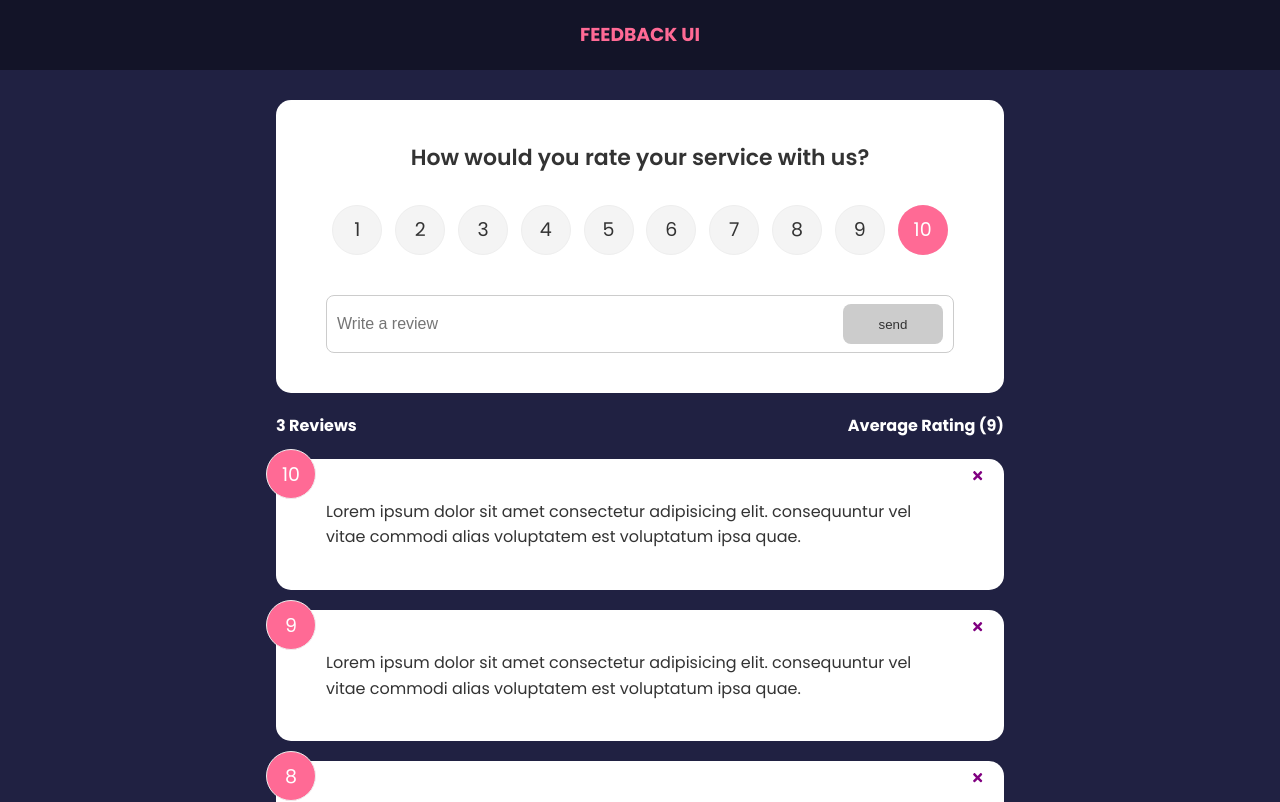
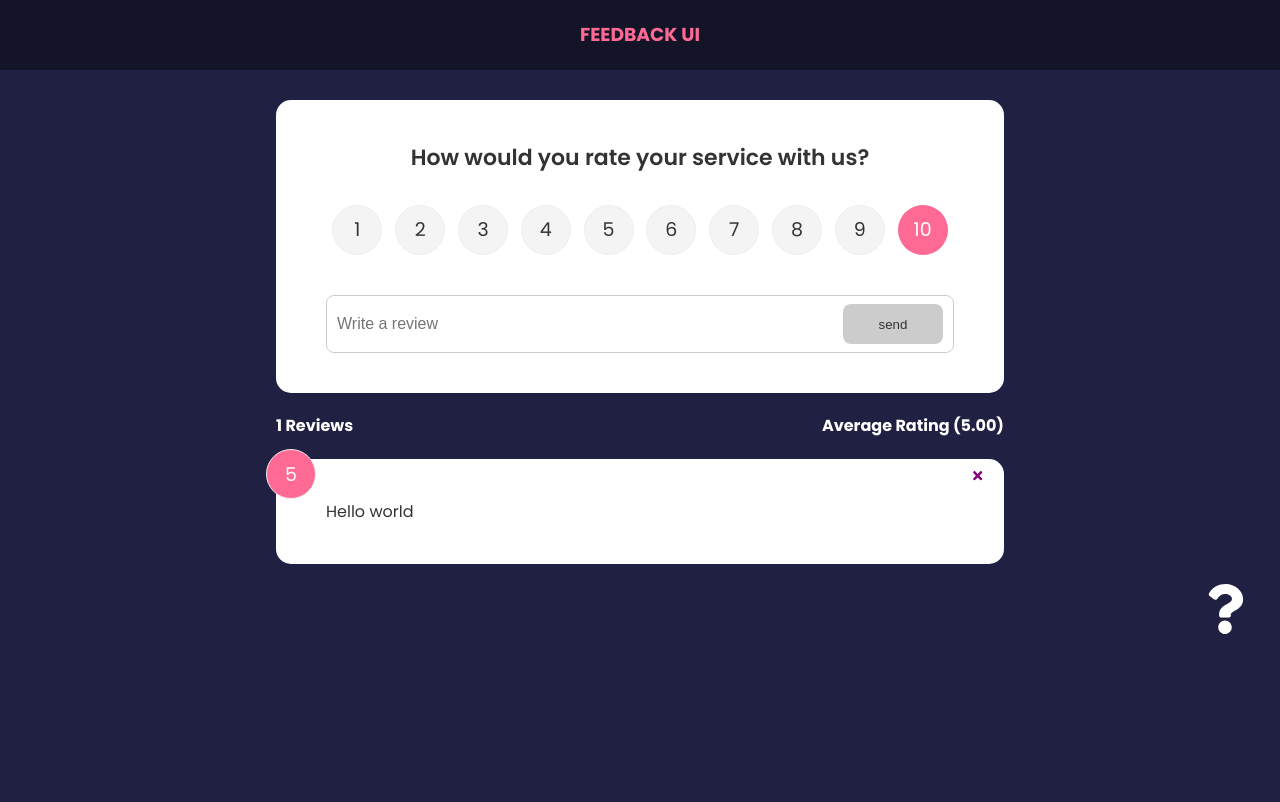
Before and after one commit to MdTasib/Feedback-UI, a React (Create React App) app: page / in a window 1280 px wide. Shown: the top 802 px of the page. Built offline with nearby package versions, Linux system fonts and the light colour scheme.

Commit message:
global state with context api

```diff
--- a/src/App.js
+++ b/src/App.js
@@ -1,31 +1,16 @@
-import React, { useState } from "react";
-import { v4 as uuidv4 } from "uuid";
+import React from "react";
 import { BrowserRouter, Routes, Route } from "react-router-dom";
 import FeedbackForm from "./components/FeedbackForm";
 import FeedbackList from "./components/FeedbackList";
 import FeedbackStats from "./components/FeedbackStats";
 import Header from "./components/Header";
-import FeedbackData from "./data/FeedbackData";
 import About from "./pages/About";
 import AboutLink from "./components/AboutLink";
+import { FeedbackProvider } from "./context/FeedbackContext";
 
 function App() {
-	const [feedback, setFeedback] = useState(FeedbackData);
-
-	const deleteFeedback = id => {
-		if (window.confirm("Are you sure delete this feedback?")) {
-			// const newFeedback = [...feedback].filter(item => item.id !== id);
-			// setFeedback(newFeedback);
-			setFeedback(feedback.filter(item => item.id !== id));
-		}
-	};
-
-	const addFeedback = newFeedback => {
-		newFeedback.id = uuidv4();
-		setFeedback([newFeedback, ...feedback]);
-	};
-
 	return (
+		<FeedbackProvider>
 			<BrowserRouter>
 				<React.Fragment>
 					<Header />
@@ -34,12 +19,9 @@ function App() {
 							path='/'
 							element={
 								<main className='container'>
-								<FeedbackForm addFeedback={addFeedback} />
-								<FeedbackStats feedback={feedback} />
-								<FeedbackList
-									feedback={feedback}
-									handleDelete={deleteFeedback}
-								/>
+									<FeedbackForm />
+									<FeedbackStats />
+									<FeedbackList />
 								</main>
 							}
 						/>
@@ -48,6 +30,7 @@ function App() {
 					<AboutLink />
 				</React.Fragment>
 			</BrowserRouter>
+		</FeedbackProvider>
 	);
 }
 
--- a/src/components/FeedbackForm.js
+++ b/src/components/FeedbackForm.js
@@ -1,13 +1,15 @@
-import React, { useState } from "react";
+import React, { useContext, useState } from "react";
+import FeedbackContext from "../context/FeedbackContext";
 import RatingSelect from "./RatingSelect";
 import Button from "./shared/Button";
 import Card from "./shared/Card";
 
-function FeedbackForm({ addFeedback }) {
+function FeedbackForm() {
 	const [text, setText] = useState("");
 	const [rating, setRating] = useState(10);
 	const [btnDisable, setBtnDisable] = useState(true);
 	const [message, setMessage] = useState("");
+	const { addFeedback } = useContext(FeedbackContext);
 
 	const handleTextChange = e => {
 		if (text === "") {
--- a/src/components/FeedbackItem.js
+++ b/src/components/FeedbackItem.js
@@ -1,11 +1,15 @@
+import { useContext } from "react";
 import { FaTimes } from "react-icons/fa";
+import FeedbackContext from "../context/FeedbackContext";
 import Card from "./shared/Card";
 
-function FeedbackItem({ item, handleDelete }) {
+function FeedbackItem({ item }) {
+	const { deleteFeedback } = useContext(FeedbackContext);
+
 	return (
 		<Card reverse={false}>
 			<span className='num-display'>{item.rating}</span>
-			<button onClick={() => handleDelete(item.id)} className='close'>
+			<button onClick={() => deleteFeedback(item.id)} className='close'>
 				<FaTimes color='purple' />
 			</button>
 			<p className='text-display'>{item.text}</p>
--- a/src/components/FeedbackList.js
+++ b/src/components/FeedbackList.js
@@ -1,8 +1,11 @@
-import React from "react";
+import React, { useContext } from "react";
 import { motion, AnimatePresence } from "framer-motion";
 import FeedbackItem from "./FeedbackItem";
+import FeedbackContext from "../context/FeedbackContext";
 
-function FeedbackList({ feedback, handleDelete }) {
+function FeedbackList() {
+	const { feedback } = useContext(FeedbackContext);
+
 	if (!feedback || feedback.length === 0) {
 		return (
 			<h2 style={{ textAlign: "center", paddingTop: "3rem" }}>
@@ -21,11 +24,7 @@ function FeedbackList({ feedback, handleDelete }) {
 						animate={{ opacity: 1 }}
 						exit={{ opacity: 0 }}
 						transition={{ ease: "easeOut", duration: 0.5 }}>
-						<FeedbackItem
-							key={item.id}
-							item={item}
-							handleDelete={handleDelete}
-						/>
+						<FeedbackItem key={item.id} item={item} />
 					</motion.div>
 				))}
 			</AnimatePresence>
--- a/src/components/FeedbackStats.js
+++ b/src/components/FeedbackStats.js
@@ -1,13 +1,17 @@
-import React from "react";
+import React, { useContext } from "react";
+import FeedbackContext from "../context/FeedbackContext";
 
-function FeedbackStats({ feedback }) {
+function FeedbackStats() {
+	const { feedback } = useContext(FeedbackContext);
+
 	// let average = feedback.reduce((acc, cur) => {
 	// 	return acc + cur.rating;
 	// }, 0);
-	let average =
+	let average = (
 		feedback.reduce((acc, cur) => {
 			return acc + cur.rating;
-		}, 0) / feedback.length;
+		}, 0) / feedback.length
+	).toFixed(2);
 
 	return (
 		<div className='feedback-stats'>
--- /dev/null
+++ b/src/context/FeedbackContext.js
@@ -0,0 +1,31 @@
+import { createContext, useState } from "react";
+import { v4 as uuidv4 } from "uuid";
+
+const FeedbackContext = createContext();
+
+export const FeedbackProvider = ({ children }) => {
+	const [feedback, setFeedback] = useState([
+		{ id: 1, text: "Hello world", rating: 5 },
+	]);
+
+	const deleteFeedback = id => {
+		if (window.confirm("Are you sure delete this feedback?")) {
+			// const newFeedback = [...feedback].filter(item => item.id !== id);
+			// setFeedback(newFeedback);
+			setFeedback(feedback.filter(item => item.id !== id));
+		}
+	};
+
+	const addFeedback = newFeedback => {
+		newFeedback.id = uuidv4();
+		setFeedback([newFeedback, ...feedback]);
+	};
+
+	return (
+		<FeedbackContext.Provider value={{ feedback, deleteFeedback, addFeedback }}>
+			{children}
+		</FeedbackContext.Provider>
+	);
+};
+
+export default FeedbackContext;
```
Lines whose indentation alone changed are shown as unchanged.
